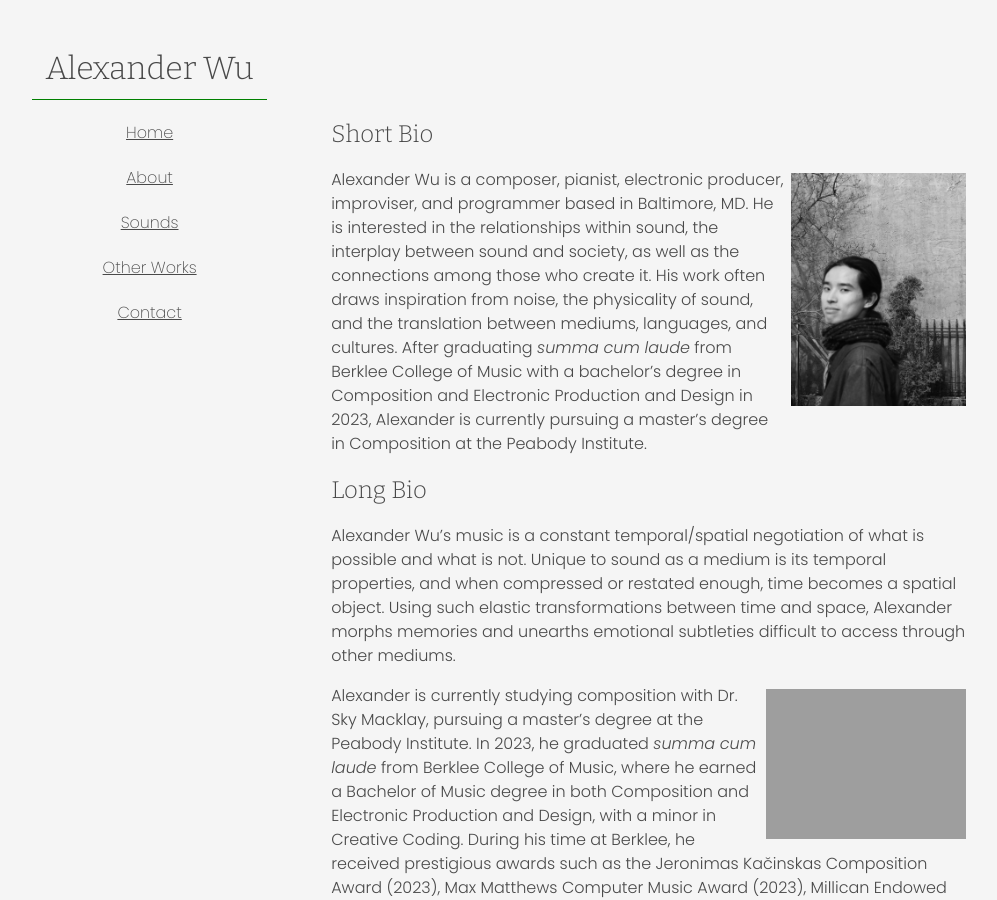
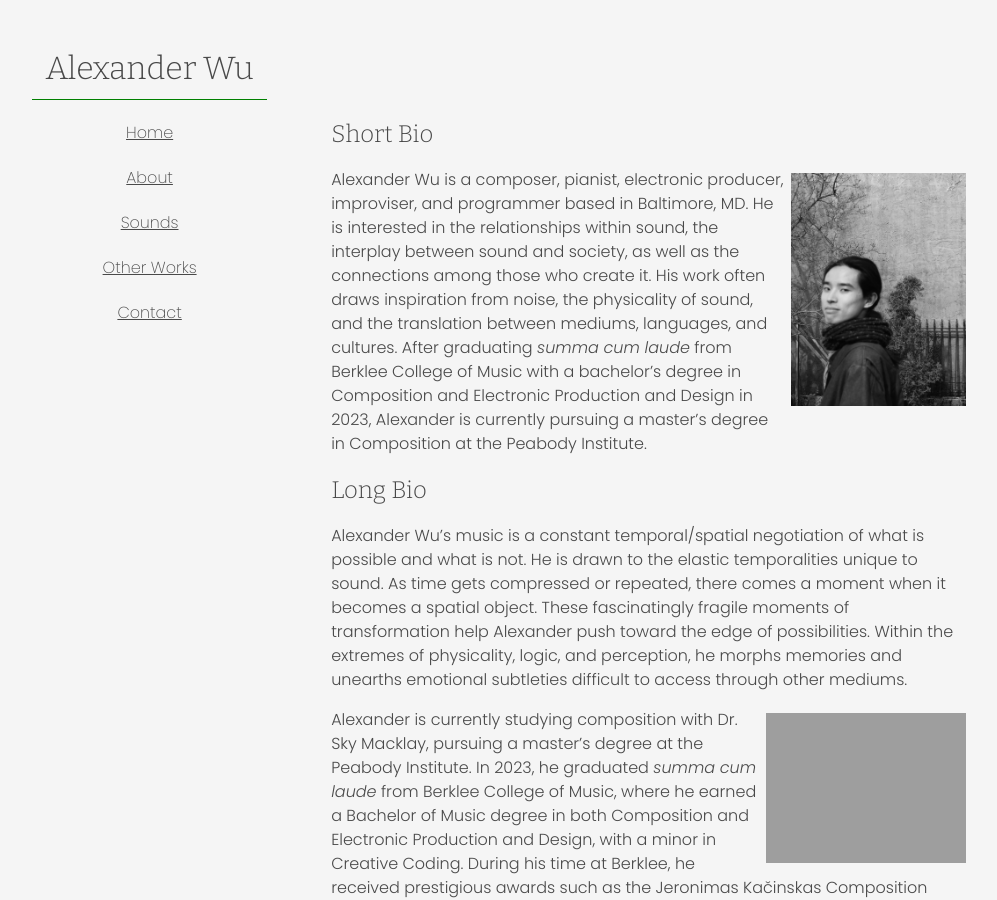
Before and after one commit to aleksuuu/aleksuuu.github.io, a Jekyll site: the page built from about-new.md, in a window 1280 px wide and 900 px high. Shown: the whole window, without its empty margins (18-1015 px from the left). Built offline with Jekyll 4.4.1, drawn with Linux system fonts in a browser that asks for light colours.

Commit message:
Update about-new.md

```diff
--- a/about-new.md
+++ b/about-new.md
@@ -10,7 +10,7 @@
 
 ## Long Bio
 
-Alexander Wu’s music is a constant temporal/spatial negotiation of what is possible and what is not. Unique to sound as a medium is its temporal properties, and when compressed or restated enough, time becomes a spatial object. Using such elastic transformations between time and space, Alexander morphs memories and unearths emotional subtleties difficult to access through other mediums.
+Alexander Wu’s music is a constant temporal/spatial negotiation of what is possible and what is not. He is drawn to the elastic temporalities unique to sound. As time gets compressed or repeated, there comes a moment when it becomes a spatial object. These fascinatingly fragile moments of transformation help Alexander push toward the edge of possibilities. Within the extremes of physicality, logic, and perception, he morphs memories and unearths emotional subtleties difficult to access through other mediums.
 
 ![Alexander playing the piano behind plants, shea butter, and a few books titled “Sellout” placed on black shelves]({{ site.imgurl | absolute_url }}/gardner-portrait.png){: width="200" style="float: right; padding: 5px;" }
 
```
